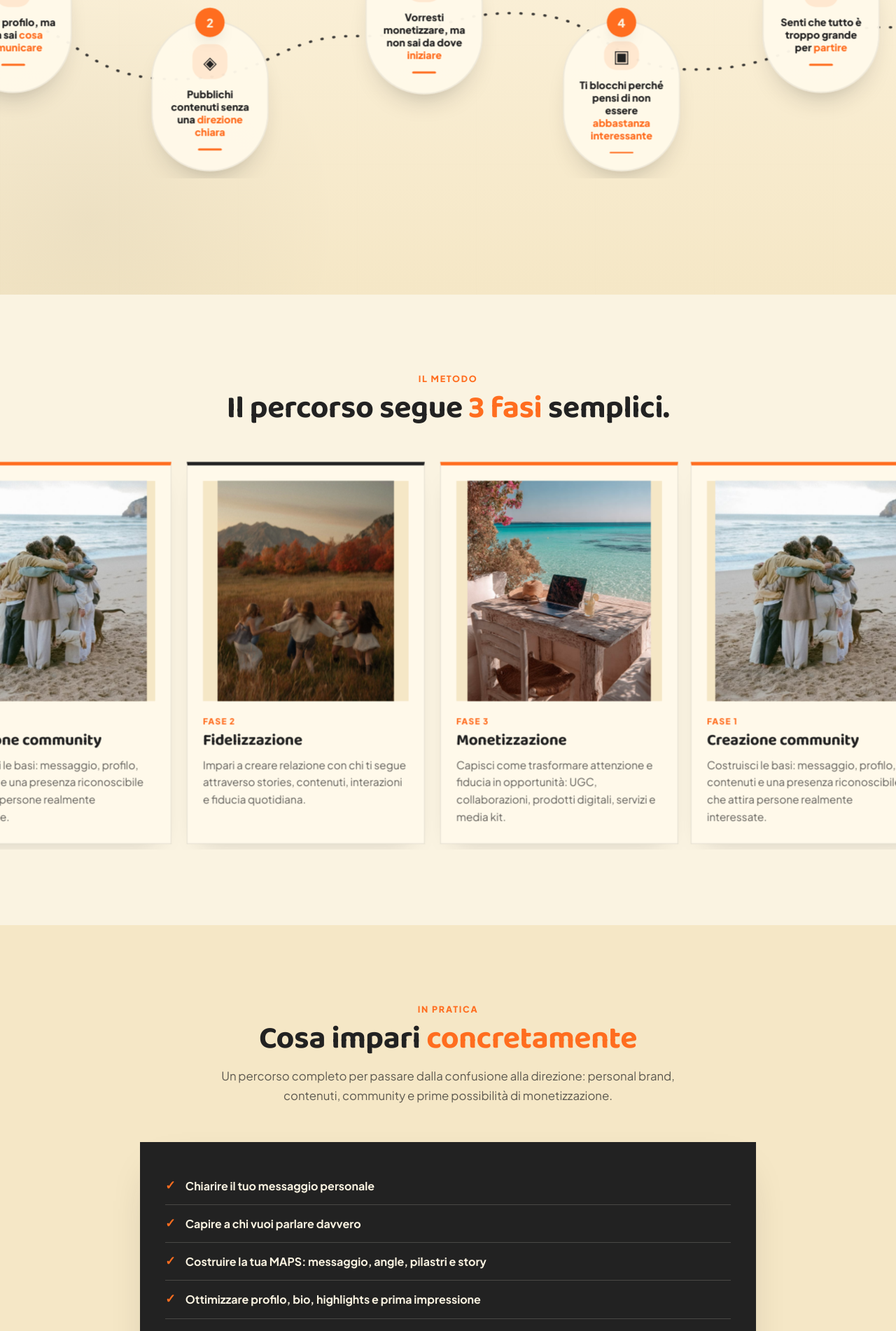
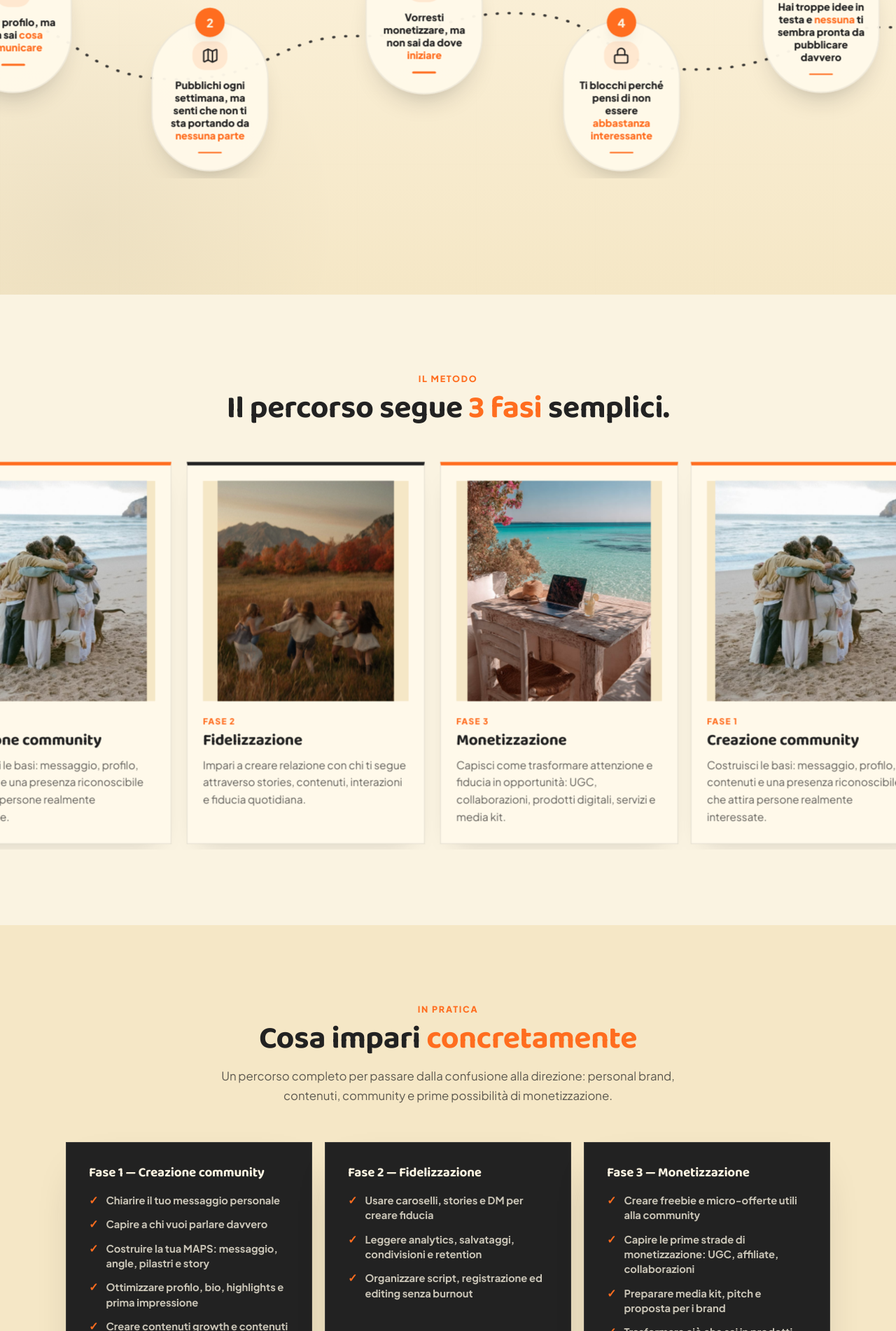
Before and after one commit to lucamontinipv-boop/kaiemi-next, a Next.js app: page / in a window 1280 px wide. Shown: the part 1478-3380 px from the top of the page at 70% size. Built offline with nearby package versions, Linux system fonts and the light colour scheme.

Commit message:
Aggiornamenti Kaiemi

```diff
--- a/app/globals.css
+++ b/app/globals.css
@@ -185,10 +185,15 @@ header.nav{
 .autorita{background:var(--cream);}
 
 /* Learn panel */
+.learn-phases-grid{display:grid;grid-template-columns:repeat(3,1fr);gap:18px;align-items:stretch;}
+.learn-phase-card{background:var(--charcoal);color:var(--cream);border-radius:0;padding:clamp(22px,3vw,32px);box-shadow:var(--shadow);border:1px solid rgba(250,243,225,.12);}
+.learn-phase-card h3{font-size:1.18rem;color:var(--cream);margin-bottom:18px;line-height:1.18;}
+.learn-phase-card ul{display:grid;gap:13px;}
+.learn-phase-card li{display:flex;gap:11px;align-items:flex-start;color:rgba(250,243,225,.78);font-weight:700;line-height:1.45;font-size:.92rem;}
+.learn-check{color:var(--tangerine);font-weight:900;flex:0 0 auto;font-size:1rem;line-height:1.25;}
 .learn-panel{max-width:880px;margin:0 auto;background:var(--charcoal);color:var(--cream);border-radius:0;padding:clamp(20px,4vw,36px);box-shadow:var(--shadow);}
 .learn-row{display:flex;gap:14px;align-items:flex-start;padding:15px 0;border-bottom:1px solid rgba(250,243,225,.18);font-weight:700;line-height:1.45;}
 .learn-row:last-child{border-bottom:none;}
-.learn-check{color:var(--tangerine);font-weight:900;flex:0 0 auto;font-size:1.1rem;line-height:1.2;}
 
 /* Offer */
 .offer-card{background:var(--card);border-radius:0;padding:clamp(28px,4vw,44px);box-shadow:var(--shadow);border:1px solid var(--line);}
@@ -206,6 +211,15 @@ header.nav{
 .antifuffa .section-head h2{color:var(--cream);}
 .antifuffa .section-head p{color:rgba(250,243,225,.72);}
 .antifuffa-eyebrow{color:var(--tangerine);}
+
+/* Chi sono */
+.chi-sono{background:var(--cream);}
+.about-noemi-grid{display:grid;grid-template-columns:.9fr 1.1fr;gap:clamp(30px,5vw,64px);align-items:center;}
+.about-noemi-photo{background:var(--card);border:1px solid var(--line);border-radius:var(--radius-lg);overflow:hidden;box-shadow:var(--shadow);aspect-ratio:4/5;}
+.about-noemi-photo img{width:100%;height:100%;object-fit:cover;object-position:center;}
+.about-noemi-copy{max-width:620px;}
+.about-noemi-copy h2{font-size:clamp(2rem,4.8vw,3.15rem);margin-top:10px;}
+.about-noemi-copy p{color:var(--body-text);font-size:1.03rem;line-height:1.75;margin:18px 0 0;}
 
 /* Authority */
 .auth-grid{display:grid;grid-template-columns:repeat(4,1fr);gap:14px;}
@@ -243,6 +257,10 @@ footer{padding:36px 0;text-align:center;font-size:.85rem;color:var(--body-text-s
   .split-head .section-head p{margin-left:auto;margin-right:auto;}
   .split-img{order:-1;max-width:360px;margin:0 auto;}
   .auth-grid{grid-template-columns:repeat(2,1fr);}
+  .learn-phases-grid{grid-template-columns:1fr;}
+  .about-noemi-grid{grid-template-columns:1fr;gap:26px;}
+  .about-noemi-photo{max-width:420px;margin:0 auto;width:100%;}
+  .about-noemi-copy{text-align:center;margin:0 auto;}
 }
 @media (max-width:640px){
   .container{padding:0 20px;}
@@ -269,6 +287,8 @@ footer{padding:36px 0;text-align:center;font-size:.85rem;color:var(--body-text-s
   .card-problem p{font-size:.86rem;}
   .card-phase{width:min(320px,84vw);padding:18px 18px 22px;}
   .learn-panel{padding:18px 20px;}
+  .learn-phase-card{padding:22px 20px;}
+  .learn-phase-card li{font-size:.88rem;}
   .learn-row{font-size:.92rem;padding:13px 0;}
   .offer-details{grid-template-columns:1fr;}
   .offer-slots{white-space:normal;text-align:center;}
@@ -441,6 +461,8 @@ footer{padding:36px 0;text-align:center;font-size:.85rem;color:var(--body-text-s
   margin-bottom:13px;
 }
 
+.map-step-icon svg{display:block;}
+
 .map-step p{
   margin:0;
   color:var(--charcoal);
--- a/app/page.tsx
+++ b/app/page.tsx
@@ -1,4 +1,5 @@
 import AntiFuffaSection from "@/components/AntiFuffaSection";
+import AboutNoemiSection from "@/components/AboutNoemiSection";
 import AuthoritySection from "@/components/AuthoritySection";
 import FaqSection from "@/components/FaqSection";
 import Footer from "@/components/Footer";
@@ -23,6 +24,7 @@ export default function Home() {
         <LearnSection />
         <OfferSection />
         <AntiFuffaSection />
+        <AboutNoemiSection />
         <AuthoritySection />
         <FaqSection />
         <WhatsappCta />
--- /dev/null
+++ b/components/AboutNoemiSection.tsx
@@ -0,0 +1,27 @@
+export default function AboutNoemiSection() {
+  return (
+    <section className="chi-sono" id="chi-sono">
+      <div className="container">
+        <div className="about-noemi-grid reveal">
+          <div className="about-noemi-photo">
+            <img src="/images/foto-noemi.jpg" alt="Noemi, founder di Kaiemi Coaching" loading="lazy" width="560" height="680" />
+          </div>
+
+          <div className="about-noemi-copy">
+            <span className="eyebrow">La tua coach</span>
+            <h2>Chi sono</h2>
+            <p>
+              Ciao, sono Noemi. Qualche anno fa ho lasciato l&apos;Italia con il desiderio di costruire una vita più libera, seguendo le mie passioni. Ho iniziato a condividere il mio percorso sui social senza immaginare che, un contenuto dopo l&apos;altro, sarebbe diventato il mio lavoro.
+            </p>
+            <p>
+              Da quell&apos;esperienza è nato Kaiemi: un percorso che racchiude tutto ciò che ho imparato, gli errori che ho commesso e il metodo che avrei voluto avere quando ho iniziato.
+            </p>
+            <p>
+              Oggi il mio obiettivo è aiutare altre persone a costruire un progetto online autentico, partendo da ciò che le rende uniche.
+            </p>
+          </div>
+        </div>
+      </div>
+    </section>
+  );
+}
--- a/components/LearnSection.tsx
+++ b/components/LearnSection.tsx
@@ -1,4 +1,4 @@
-import { impariItems } from "./data";
+import { impariGroups } from "./data";
 
 export default function LearnSection() {
   return (
@@ -12,12 +12,19 @@ export default function LearnSection() {
           </p>
         </div>
 
-        <div className="learn-panel reveal">
-          {impariItems.map((item) => (
-            <div className="learn-row" key={item}>
-              <span className="learn-check">✓</span>
-              <span>{item}</span>
-            </div>
+        <div className="learn-phases-grid reveal">
+          {impariGroups.map((group) => (
+            <article className="learn-phase-card" key={group.title}>
+              <h3>{group.title}</h3>
+              <ul>
+                {group.items.map((item) => (
+                  <li key={item}>
+                    <span className="learn-check">✓</span>
+                    <span>{item}</span>
+                  </li>
+                ))}
+              </ul>
+            </article>
           ))}
         </div>
       </div>
--- a/components/Marquee.tsx
+++ b/components/Marquee.tsx
@@ -174,7 +174,7 @@ export default function Marquee({ children, duration = 34 }: MarqueeProps) {
     <div className="marquee-wrap reveal" ref={wrapRef}>
       <div className="marquee-track" ref={trackRef}>
         {copies.map((_, index) => (
-          <div className="marquee-set" key={index}>
+          <div className="marquee-set" key={index} aria-hidden={index > 0 ? "true" : undefined}>
             {children}
           </div>
         ))}
--- a/components/OfferSection.tsx
+++ b/components/OfferSection.tsx
@@ -19,10 +19,10 @@ export default function OfferSection() {
             <div className="offer-item"><span className="check">✓</span> 1 sessione follow-up</div>
             <div className="offer-item"><span className="check">✓</span> Analisi profilo</div>
             <div className="offer-item"><span className="check">✓</span> Strategia personal brand</div>
-            <div className="offer-item"><span className="check">✓</span> Metodo contenuti</div>
-            <div className="offer-item"><span className="check">✓</span> Community e monetizzazione</div>
+            <div className="offer-item"><span className="check">✓</span> Metodo contenuti: hook, struttura, editing</div>
+            <div className="offer-item"><span className="check">✓</span> Community, fiducia e prime monetizzazioni</div>
           </div>
-          <p className="offer-note">Per il prezzo e la disponibilità del percorso, scrivimi direttamente su WhatsApp: ti rispondo io personalmente.</p>
+          <p className="offer-note">Il percorso ha un investimento di 350€. Scrivimi su WhatsApp per verificare la disponibilità del mese (solo 5 posti) e prenotare la tua call informativa.</p>
           <a href="#finale" className="btn btn-primary btn-block">Scrivimi su WhatsApp per maggiori info</a>
         </div>
       </div>
--- a/components/ProblemSection.tsx
+++ b/components/ProblemSection.tsx
@@ -1,15 +1,16 @@
 "use client";
 
 import { useEffect, useRef } from "react";
+import { Coins, Compass, Lock, Map, Mountain } from "lucide-react";
 import { problemaItems } from "./data";
 
-const problemIcons = ["♙", "◈", "✦", "▣", "⚑"];
+const problemIcons = [Compass, Map, Coins, Lock, Mountain];
 const highlightWords = [
   "cosa comunicare",
-  "direzione chiara",
+  "nessuna parte",
   "iniziare",
   "abbastanza interessante",
-  "partire",
+  "nessuna",
 ];
 
 function highlightText(text: string, phrase: string) {
@@ -100,7 +101,7 @@ export default function ProblemSection() {
       lastTime = now;
 
       if (!paused && !dragging && groupWidth) {
-        // LEFT → RIGHT: positive offset moves the entire route and cards to the right.
+  // LEFT → RIGHT visual direction
   offset -= speed * dt;
   applyTransform(true);
 }
@@ -227,14 +228,19 @@ export default function ProblemSection() {
             <div className="problem-route-group" key={groupIndex} aria-hidden={groupIndex > 0 ? "true" : undefined}>
               <RoutePath />
 
-              {problemaItems.map((item, index) => (
+              {problemaItems.map((item, index) => {
+                const Icon = problemIcons[index];
+                return (
                   <article className={`map-step map-step-${index + 1}`} key={`${groupIndex}-${item}`}>
                     <span className="map-step-number">{index + 1}</span>
-                  <span className="map-step-icon">{problemIcons[index]}</span>
+                    <span className="map-step-icon">
+                      <Icon size={25} strokeWidth={1.9} aria-hidden="true" />
+                    </span>
                     <p>{highlightText(item, highlightWords[index])}</p>
                     <span className="map-step-line" />
                   </article>
-              ))}
+                );
+              })}
             </div>
           ))}
         </div>
--- a/components/data.ts
+++ b/components/data.ts
@@ -1,9 +1,9 @@
 export const problemaItems = [
   "Hai un profilo, ma non sai cosa comunicare",
-  "Pubblichi contenuti senza una direzione chiara",
+  "Pubblichi ogni settimana, ma senti che non ti sta portando da nessuna parte",
   "Vorresti monetizzare, ma non sai da dove iniziare",
   "Ti blocchi perché pensi di non essere abbastanza interessante",
-  "Senti che tutto è troppo grande per partire",
+  "Hai troppe idee in testa e nessuna ti sembra pronta da pubblicare davvero",
 ];
 
 export const metodoItems = [
@@ -27,7 +27,10 @@ export const metodoItems = [
   },
 ];
 
-export const impariItems = [
+export const impariGroups = [
+  {
+    title: "Fase 1 — Creazione community",
+    items: [
       "Chiarire il tuo messaggio personale",
       "Capire a chi vuoi parlare davvero",
       "Costruire la tua MAPS: messaggio, angle, pilastri e story",
@@ -35,20 +38,34 @@ export const impariItems = [
       "Creare contenuti growth e contenuti di fidelizzazione",
       "Scrivere hook più forti e meno generici",
       "Strutturare reel con hook, corpo e CTA",
+    ],
+  },
+  {
+    title: "Fase 2 — Fidelizzazione",
+    items: [
       "Usare caroselli, stories e DM per creare fiducia",
-  "Creare freebie e micro-offerte utili alla community",
       "Leggere analytics, salvataggi, condivisioni e retention",
       "Organizzare script, registrazione ed editing senza burnout",
+    ],
+  },
+  {
+    title: "Fase 3 — Monetizzazione",
+    items: [
+      "Creare freebie e micro-offerte utili alla community",
       "Capire le prime strade di monetizzazione: UGC, affiliate, collaborazioni",
       "Preparare media kit, pitch e proposta per i brand",
       "Trasformare ciò che sai in prodotti digitali, servizi o percorsi",
+    ],
+  },
 ];
+
+export const impariItems = impariGroups.flatMap((group) => group.items);
 
 export const autoritaItems = [
   { num: "40+", label: "Persone accompagnate" },
   { num: "3", label: "Anni di esperienza" },
   { num: "1:1", label: "Percorso privato" },
-  { num: "100%", label: "Percorso costruito su di te" },
+  { num: "100%", label: "Personalizzato" },
 ];
 
 export const faqItems = [
```
Also changed, not shown: public/images/foto-noemi.jpg (added). Lines whose indentation alone changed are shown as unchanged.
